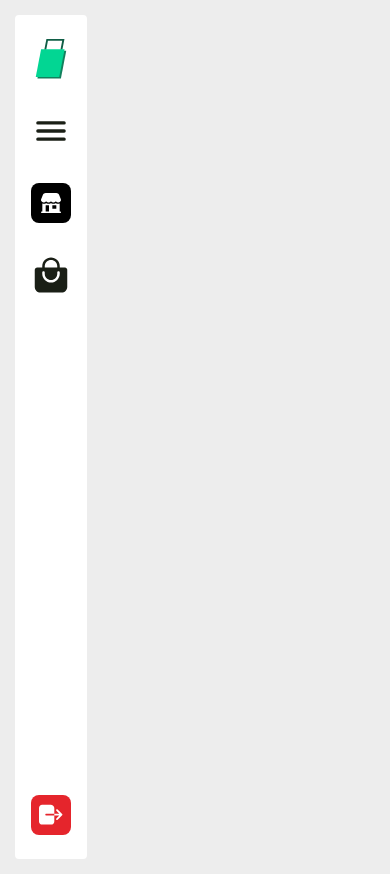
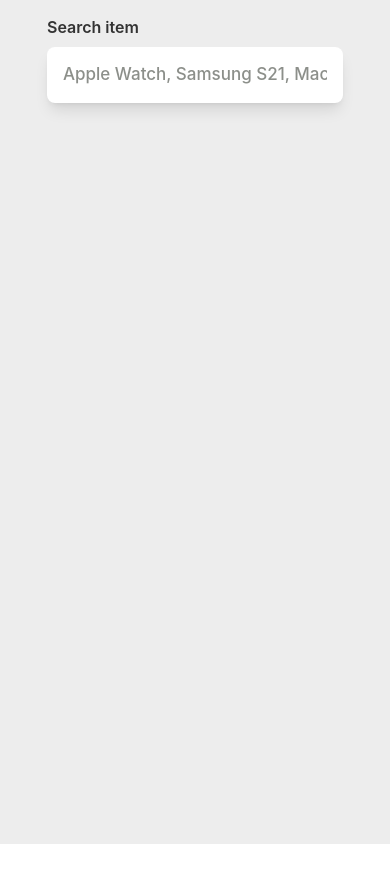
Before and after one commit to Durandt-Boshoff/E-commerce_Project, a React (Vite) app: page / in a window 390 px wide. After the commit the page ends 844 px from the top, so only its background shows below. Built offline with nearby package versions, Linux system fonts and the light colour scheme.

Commit message:
feat: build responsive home layout with sidebar, search and bag summary

```diff
--- a/src/components/CartSummary.jsx
+++ b/src/components/CartSummary.jsx
@@ -0,0 +1,15 @@
+import CartIcon from "../assets/icons/Cart-White.svg";
+
+function CartSummary() {
+  return (
+    <div className="min-h-screen p-[8px] flex flex-col items-center gap-7">
+      <h1 className="text-[#1A1F16] text-[30px] font-medium">Bag</h1>
+      <a href="#" className="bg-[#1A1F16] text-white text-[16px] font-medium px-[24px] py-[8px] flex items-center rounded-3xl hover:bg-[#1A1F16CC] transition-all duration-300">
+        <img src={CartIcon} alt="Cart Icon" className="mr-[8px] w-[20px] h-[20px]"/>
+        View Bag
+      </a>
+    </div>
+  );
+}
+
+export default CartSummary;
--- a/src/components/Navbar.jsx
+++ b/src/components/Navbar.jsx
@@ -0,0 +1,19 @@
+function Navbar() {
+  return (
+    <nav className="w-full">
+      <h1 className="text-[16px] font-semibold text-[#333333] mb-[8px]">
+        Search item
+      </h1>
+
+      <div className="bg-white w-full max-w-[507px] h-[56px] rounded-lg flex items-center py-[8px] px-[16px] shadow-lg">
+        <input
+          type="text"
+          placeholder="Apple Watch, Samsung S21, Macbook Pro, ..."
+          className="w-full bg-transparent text-[17px] font-medium text-[#1A1F16] placeholder:text-[#1A1F1680] outline-none"
+        />
+      </div>
+    </nav>
+  );
+}
+
+export default Navbar;
--- a/src/components/Sidebar.jsx
+++ b/src/components/Sidebar.jsx
@@ -7,15 +7,15 @@ import Cart from "../assets/icons/Cart.svg";
 
 function Sidebar() {
     return (
-        <div className="bg-white w-[72px] h-[100vh] p-[16px] rounded-sm flex flex-col items-center justify-between">
-            <div className= "w-[56px] p-[8px] flex flex-col items-center gap-[32px]">
-                <img className="w-[40px] h-[40px]" src = {Logo} alt="Logo" />
-                <img className="w-[40px] h-[40px]" src = {Menu} alt="Menu" />
-                <img className="w-[40px] h-[40px] bg-black rounded-lg p-[8px]" src = {Store} alt="Store" />
-                <img className="w-[40px] h-[40px]" src = {Cart} alt="Cart" />
+        <div className="hidden md:flex bg-white w-[72px] h-screen p-[16px] rounded-sm flex-col items-center justify-between">
+            <div className="flex flex-col items-center gap-[32px]">
+                <img className="w-[40px] h-[40px]" src={Logo} alt="Logo" />
+                <img className="w-[40px] h-[40px]" src={Menu} alt="Menu" />
+                <img className="w-[40px] h-[40px] bg-black rounded-lg p-[8px]" src={Store} alt="Store"/>
+                <img className="w-[40px] h-[40px]" src={Cart} alt="Cart" />
             </div>
-            <div className= "w-[56px] h-[56px] flex flex-col items-center justify-center">
-                <img className="w-[40px] h-[40px] bg-[#E5252C] rounded-lg p-[8px]" src = {Exit} alt="Exit" />
+            <div className="w-[56px] h-[56px] flex items-center justify-center">
+                <img className="w-[40px] h-[40px] bg-[#E5252C] rounded-lg p-[8px]" src={Exit} alt="Exit"/>
             </div>
         </div>
     );
--- a/src/pages/Home.jsx
+++ b/src/pages/Home.jsx
@@ -1,14 +1,32 @@
 import Sidebar from "../components/Sidebar";
+import Navbar from "../components/Navbar";
+import CartSummary from "../components/CartSummary";
 
 function Home() {
-    return (
-        <main className="bg-[#EDEDED] min-h-screen p-[15px]">
-            <div>
-                <Sidebar />
-            </div>
+  return (
+    <main className="bg-[#EDEDED] min-h-screen p-[15px] flex">
+      {/* Left sidebar */}
+      <div className="shrink-0">
+        <Sidebar />
+      </div>
 
-        </main>
-    );
+      {/* Main content */}
+      <section className="flex-1 px-[32px]">
+        <Navbar />
+        <div>
+
+        </div>
+      </section>
+
+      {/* The vertical divider line*/}
+      <div className="hidden md:block w-[2px] self-stretch bg-[#1A1F1680] rounded-sm" />
+
+      {/* Bag section */}
+      <aside className="hidden lg:block w-[240px] shrink-0 pl-[24px]">
+        <CartSummary />
+      </aside>
+    </main>
+  );
 }
 
 export default Home;
```
Also changed, not shown: src/assets/icons/Cart-White.svg (added).
